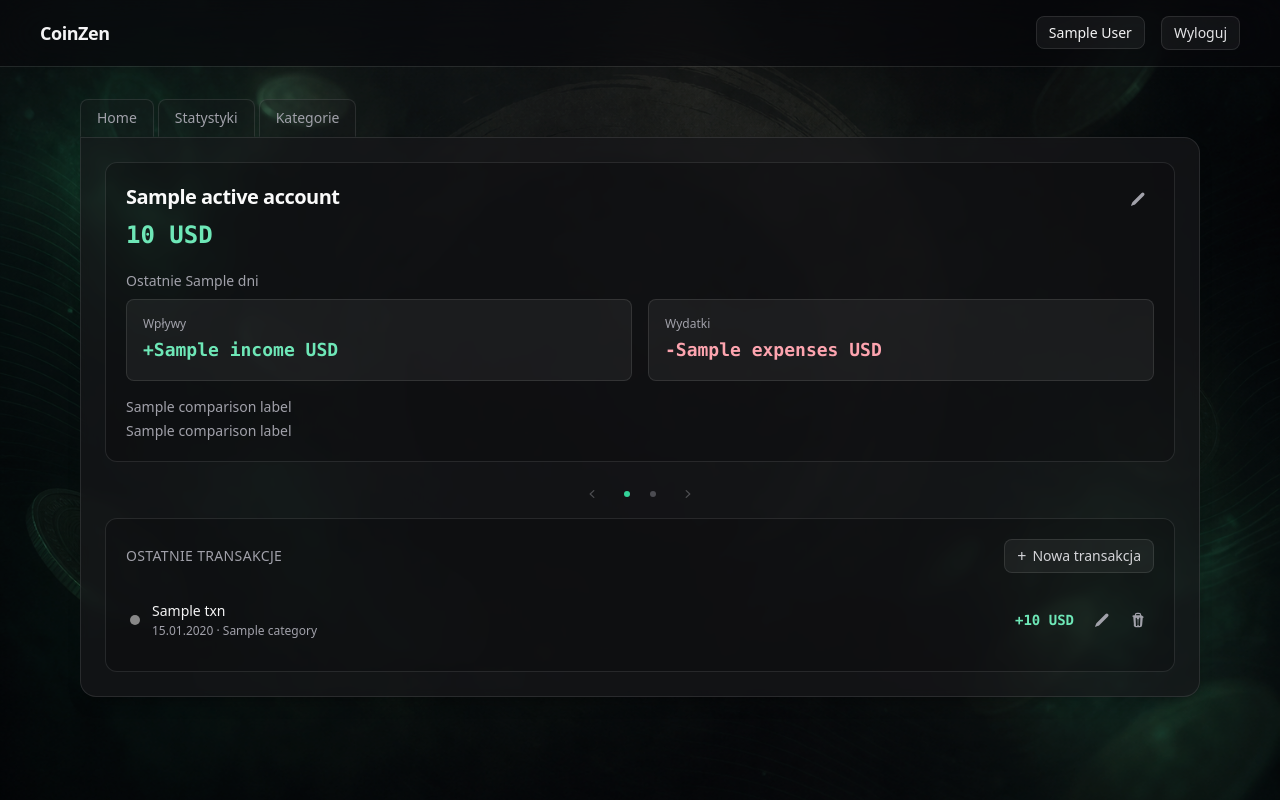
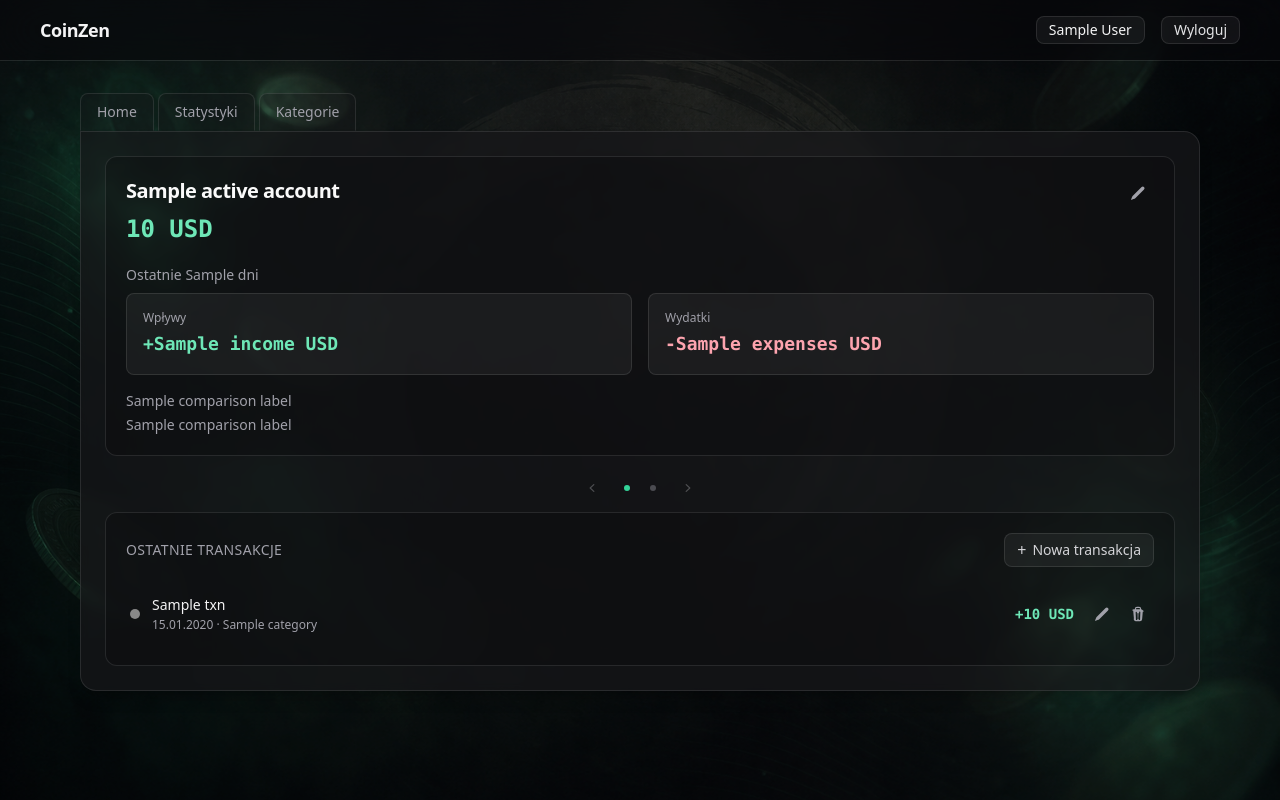
Before and after one commit to Kamrocky/PAI-2026, a Django app: template backend/finance/templates/home.html in a window 1280 px wide. Run offline with Django 5.2, Linux system fonts and the light colour scheme; the template is opened without the code that fills it: most values are stand-ins (such as "Sample title", 1, 10 or a date in 2020); some libraries are stand-ins or nearby versions.

Commit message:
Add small UI adjustment

```diff
--- a/backend/finance/templates/partials/nav_greeting.html
+++ b/backend/finance/templates/partials/nav_greeting.html
@@ -1 +1,6 @@
-<span id="nav-user-greeting" class="hidden sm:inline"><a href="{% url 'profile' %}" class="rounded-lg border border-white/10 bg-white/5 px-3 py-1.5 text-sm font-medium text-zinc-100 transition-colors hover:bg-white/10">{{ display_name }}</a></span>
+<span id="nav-user-greeting" class="hidden sm:inline-flex">
+  <a
+    href="{% url 'profile' %}"
+    class="inline-flex items-center rounded-lg border border-white/10 bg-white/5 px-3 py-1.5 text-sm font-medium leading-none text-zinc-100 transition-colors hover:bg-white/10"
+  >{{ display_name }}</a>
+</span>
--- a/backend/finance/templates/partials/nav_user_info_inner.html
+++ b/backend/finance/templates/partials/nav_user_info_inner.html
@@ -8,7 +8,7 @@
   {% csrf_token %}
   <button
     type="submit"
-    class="rounded-lg border border-white/10 bg-white/5 px-3 py-1.5 hover:bg-white/10"
+    class="inline-flex items-center rounded-lg border border-white/10 bg-white/5 px-3 py-1.5 text-sm leading-none text-zinc-200 hover:bg-white/10"
   >
     Wyloguj
   </button>
```
Also changed, not shown: backend/finance/templates/partials/view_tabs.html (+3 -9 lines).
